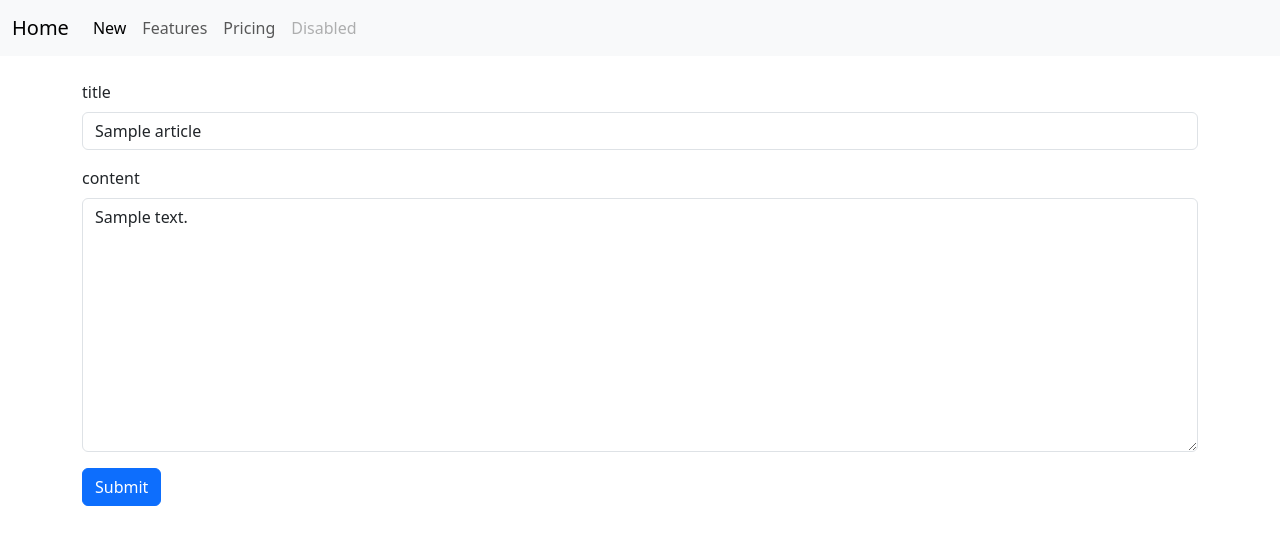
After one commit to seungjun6235/Board-, a Django app: template articles/templates/edit.html in a window 1280 px wide. The commit adds this page. Shown: the top 545 px of the page. Run offline with Django 4.2, Linux system fonts and the light colour scheme; the template is opened without the code that fills it: most values are stand-ins (such as "Sample title", 1, 10 or a date in 2020).

Commit message:
Update 기능 구현

```diff
--- a/articles/templates/detail.html
+++ b/articles/templates/detail.html
@@ -12,6 +12,7 @@
         <div class="card-footer">
             <p>{{article.created_at}}</p>
             <a href="{% url 'articles:delete' id=article.id %}" class="btn btn-danger">delete</a>
+            <a href="{% url 'articles:edit' id=article.id %}" class="btn btn-warning">edit</a>
         </div>
     </div>
 {% endblock %}
--- /dev/null
+++ b/articles/templates/edit.html
@@ -0,0 +1,22 @@
+{% extends 'base.html' %}
+
+{% block body %}
+    <form action="{% url 'articles:update' id=article.id %}" class="mt-4" method="POST">
+        {% csrf_token %}
+        <div class="mb-3">
+            <label for="title" class="form-label">title</label>
+            <input type="text" class="form-control" id="title" name="title" value="{{article.title}}">
+        </div>
+
+        <div class="mb-3">
+            <label for="content" class="form-label">content</label>
+            <textarea name="content" id="content" cols="30" rows="10" class="form-control">{{article.content}}</textarea>
+        </div>
+
+
+        <input type="submit" class="btn btn-primary">
+
+    </form>
+
+
+{% endblock %}
--- a/articles/urls.py
+++ b/articles/urls.py
@@ -10,7 +10,7 @@ urlpatterns = [
     path('new/',views.new,name='new'),
     path('create/',views.create,name='create'),
     path('<int:id>/delete/',views.delete,name='delete'),
-
-
+    path('<int:id>/edit/',views.edit,name='edit'),
+    path('<int:id>/update/',views.update,name='update'),
 
 ]
```
Also changed, not shown: articles/views.py (+25 -1 lines).
